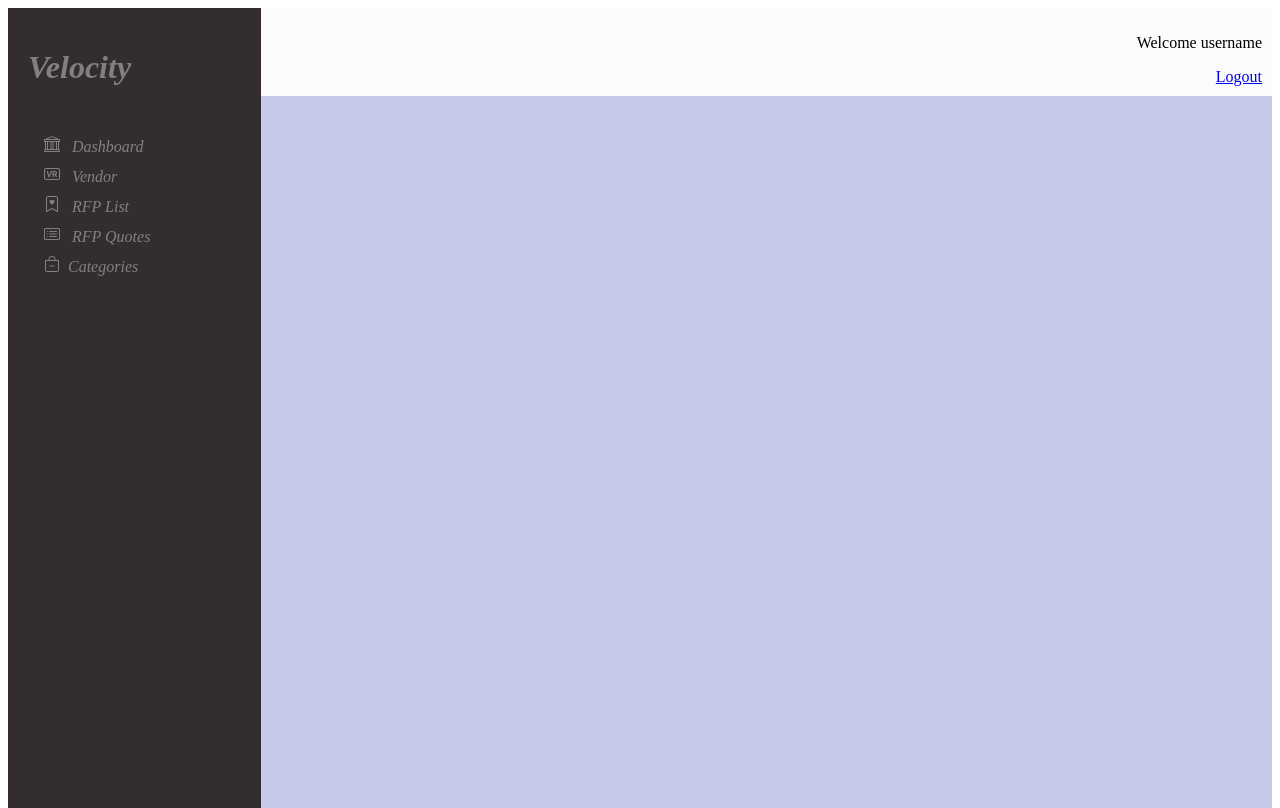
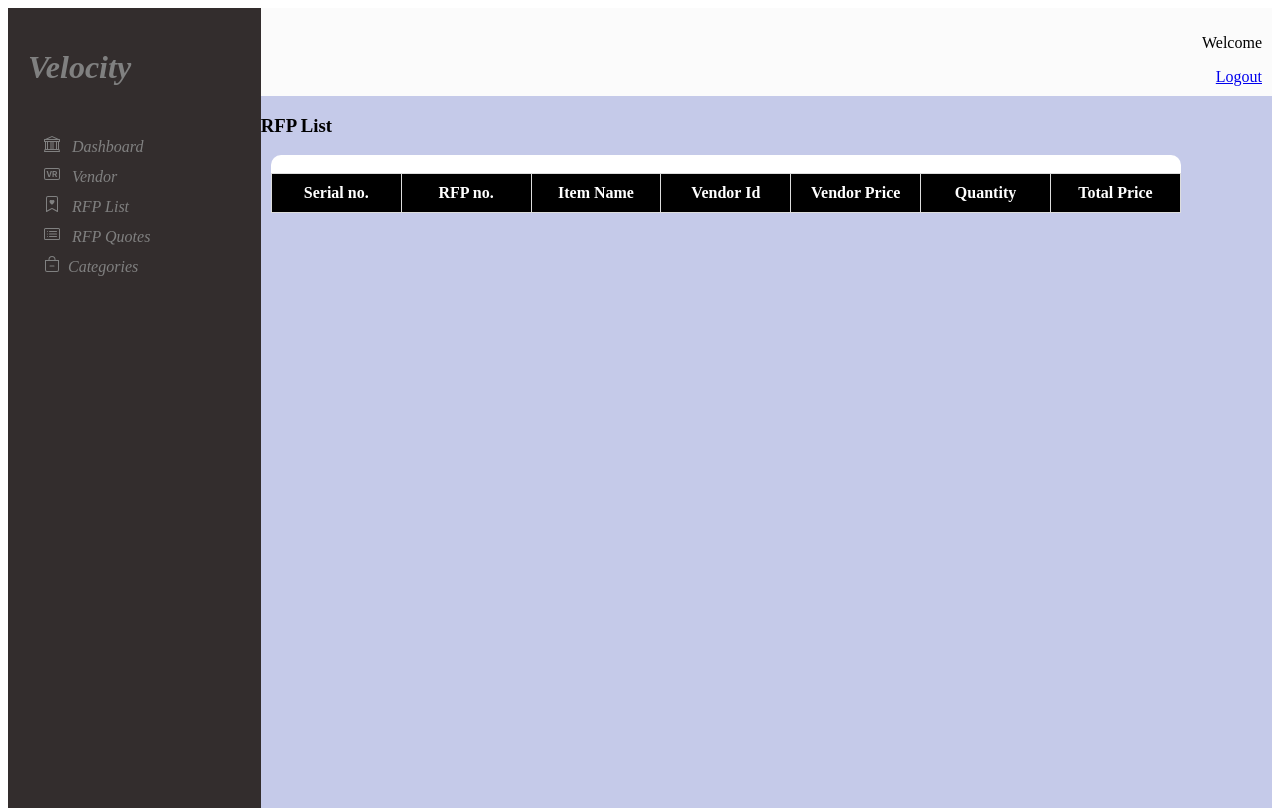
Before and after one commit to neelima-singh726/RFP, a Django app: page /rfp-quotes/ in a window 1280 px wide. Run offline with Django 4.2, Linux system fonts and the light colour scheme; data comes from the database, SQL or seed files in the repository; lists and menus that the app fills with data are empty; parts of the project's set-up code (start-up, migrations or seed data) failed here and were passed over.

Commit message:
new changes

```diff
--- a/rfp_project/urls.py
+++ b/rfp_project/urls.py
@@ -17,6 +17,8 @@ Including another URLconf
 from django.contrib import admin
 from django.urls import path,include
 
+handler404 = 'users.views.custom_404_view'
+
 urlpatterns = [
     path('admin/', admin.site.urls),
     path('',include('users.urls')),
--- a/templates/rfp_quotes.html
+++ b/templates/rfp_quotes.html
@@ -5,7 +5,6 @@
     <meta name="viewport" content="width=device-width, initial-scale=1.0">
     <title>Your Page Title</title>
     <style>
-        /* Styling for the two sections */
         .section-1 {
             background-color: #332D2D;
             width: 20%;
@@ -19,6 +18,7 @@
             width: 80%;
             height: 100vh;
             float: right;
+
         }
 
         .options {
@@ -40,6 +40,39 @@
             color: black;
             text-align: right;
             padding: 10px;
+        }
+        .bs-example {
+            width: 90%;
+            border-radius: 10px;
+            margin: 10px;
+            background-color: white;
+        }
+
+        .bs-example table {
+            width: 100%;
+            border-collapse: collapse;
+            table-layout: fixed; /* Fixed layout to cover parent width */
+        }
+
+        .bs-example th {
+            background-color: black;
+            color: white;
+            text-align: center;
+        }
+
+        .bs-example th,
+        .bs-example td {
+            padding: 10px; /* Add padding to cells */
+            border: 1px solid #ddd; /* Add border for cells */
+            word-wrap: break-word; /* Allow text to wrap within cells */
+        }
+
+        .bs-example tbody tr:nth-child(even) {
+            background-color: #f2f2f2; /* Alternate row background color */
+        }
+
+        .bs-example tbody tr:hover {
+            background-color: #ddd; /* Hovered row background color */
         }
 
 
@@ -84,9 +117,40 @@
     </div>
     <div class="section-2">
         <nav class="navbar navbar-light bg-light">
-            <p>Welcome username</p>
+            <p>Welcome </p>
             &nbsp;<a href = "{%url 'logout'%}">Logout</a>
           </nav>
+          <div>
+            <h3>RFP List</h3>
+          </div>
+          <div class="bs-example">
+            <br>
+            <table class="table table-bordered table-striped">
+                <thead>
+                    <tr>
+                        <th>Serial no.</th>
+                        <th>RFP no.</th>
+                        <th>Item Name</th>
+                        <th>Vendor Id</th>
+                        <th>Vendor Price</th>
+                        <th>Quantity</th>
+                        <th>Total Price</th>
+                    </tr>
+                </thead>
+                <tbody>
+                    {% for quote in quotes %}
+                        <tr>
+                            <td>{{ forloop.counter }}</td>
+                            <td>{{ quote.rfp.id }}</td>
+                            <td>{{ quote.rfp.rfp_title }}</td>
+                            <td>{{ quote.vendor.vendor_id }}</td>
+                            <td>{{ quote.vendor_price }}</td>
+                            <td>{{ quote.quantity }}</td>
+                            <td>{{ quote.total_price }}</td>
+                        </tr>
+                    {% endfor %}
+                </tbody>
+            </table>
     </div>
 </body>
 </html>
--- a/templates/vendor.html
+++ b/templates/vendor.html
@@ -168,6 +168,7 @@
                 <thead>
                     <tr>
                         <th>S.no</th>
+                        <th>Vendor ID</th>
                         <th>First Name</th>
                         <th>Last Name</th>
                         <th>Email</th>
@@ -180,6 +181,7 @@
                     {% for vendor in vendors %}
                     <tr>
                         <td>{{ forloop.counter }}</td>
+                        <td>{{ vendor.vendor_id }}</td>
                         <td>{{ vendor.first_name }}</td>
                         <td>{{ vendor.last_name }}</td>
                         <td>{{ vendor.email }}</td>
--- a/users/urls.py
+++ b/users/urls.py
@@ -1,5 +1,7 @@
 from django.urls import path
 from . import views
+
+
 
 urlpatterns = [
     path('login/', views.SignInView.as_view(), name='login'),
@@ -18,7 +20,7 @@ urlpatterns = [
     path('rfp-open/<int:id>/', views.rfpopen, name='rfp-open'),
     path('rfp-close/<int:id>/', views.rfpclose, name='rfp-close'),
     path('create-rfp/', views.CreateRfpView.as_view(), name='create-rfp'),
-    path('apply/<int:rfp_id>/', views.CreateRFpForQuoteView.as_view(), name='apply-for-quote')
+    path('apply/<int:rfp_id>/', views.CreateRFpForQuoteView.as_view(), name='apply-for-quote'),
 
 
 
--- a/users/views.py
+++ b/users/views.py
@@ -10,20 +10,30 @@ from django.utils.decorators import method_decorator
 from django.contrib.auth.decorators import login_required
 import logging
 from django.views.generic.edit import CreateView
+from django.contrib.auth.mixins import LoginRequiredMixin
 
 
 from users.models import Category, Quotes, RFPList, Vendor
 
 logger = logging.getLogger(__name__)
-class HomeView(View):
-    """View for the home page.
+
+
+def custom_404_view(request, exception):
+    return render(request, '404.html', status=404)
+
+
+class HomeView(LoginRequiredMixin,View):
+    """
+    View for the home page.
 
     Args:
         View (class): The base View class.
 
     Returns:
-        HttpResponse: Renders home page with the list of posts.
+        HttpResponse: Renders home page for admin.
     """
+
+
     def get(self, request):
         try:
             return render(request, 'homeAdmin.html')
@@ -35,14 +45,14 @@ class HomeView(View):
             error_message = str(e)  # Convert the exception to a string
             return HttpResponse(f"An error occurred: {error_message}", status=500)
 
-class HomeVendorView(View):
-    """View for the home page.
+class HomeVendorView(LoginRequiredMixin,View):
+    """ View for the home page.
 
     Args:
         View (class): The base View class.
 
     Returns:
-        HttpResponse: Renders home page with the list of posts.
+        HttpResponse: Renders home page for vendor.
     """
     def get(self, request):
         try:
@@ -63,7 +73,7 @@ class SignInView(View):
 
     Returns:
         HttpResponse: Renders login form in case of invalid login
-        Redirects to home page for valid login.
+        Redirects to home page (vendor or admin based on credentials) for valid login.
     """
     def get(self, request):
         try:
@@ -125,7 +135,7 @@ class SignUpView(View):
         request (HttpRequest): The request object.
 
     Returns:
-        HttpResponse: Rendered registration form or a redirection to the home page after successful registration.
+        HttpResponse: Rendered registration form for admin or a redirection to the home page after successful registration.
     """
     def get(self, request):
         try:
@@ -167,7 +177,7 @@ class SignUpVendorView(View):
         request (HttpRequest): The request object.
 
     Returns:
-        HttpResponse: Rendered registration form or a redirection to the home page after successful registration.
+        HttpResponse: Rendered registration form for vendor or a redirection to the home page after successful registration.
     """
     def get(self, request):
         try:
@@ -203,8 +213,7 @@ class VendorView(View):
     """View for Vendor Page.
 
     Args:
-        request (HttpRequest): The request object.
-
+        request (HttpRequest):Base View
     Returns:
         HttpResponse: Renderes vendors list.
     """
@@ -215,28 +224,29 @@ class VendorView(View):
 
 
 class RfpQuotesView(View):
-    """View for user sign up.
+    """View for listing rfp quoted by vendor.
 
     Args:
-        request (HttpRequest): The request object.
+        request (HttpRequest): Base View
 
     Returns:
-        HttpResponse: Rendered registration form or a redirection to the home page after successful registration.
+        HttpResponse: Renders quotes created by vendor, filter them as per admin needs, only approved vendors will be displayed.
     """
     def get(self, request):
-        rfps = RFPList.objects.all()
-        return render(request,'rfp_quotes.html',{'rfps':rfps})
-    def post(self, request):
-        return render(request,'rfp_quotes.html')
+        approved_vendors = Vendor.objects.filter(v_status='approve')
+        quotes = Quotes.objects.filter(vendor__in=approved_vendors).select_related('rfp', 'vendor').all()
+        context = {'quotes': quotes}
+        return render(request, 'rfp_quotes.html', context)
+
 
 class RfpListView(View):
-    """View for user sign up.
+    """View for Listing RFP created by admin.
 
     Args:
-        request (HttpRequest): The request object.
+        request (HttpRequest): Base View.
 
     Returns:
-        HttpResponse: Rendered registration form or a redirection to the home page after successful registration.
+        HttpResponse: Renders List of RFPs created.
     """
     def get(self, request):
         rfps = RFPList.objects.all()
@@ -244,20 +254,32 @@ class RfpListView(View):
 
 
 class CategoryView(View):
-    """View for user sign up.
+    """View for Categories.
 
     Args:
-        request (HttpRequest): The request object.
+        request (HttpRequest): Base View.
 
     Returns:
-        HttpResponse: Rendered registration form or a redirection to the home page after successful registration.
-    """
+        HttpResponse: Renders Catgory List Page."""
+
     def get(self, request):
         category = Category.objects.all()
         return render(request,'category.html',{'category':category})
 
 
 def approve(request, vendor_id):
+    """method to Approve the Vendor
+
+    Args:
+        request (HttpRequest): The HTTP request object.
+        vendor_id (int): The ID of the vendor to be approved.
+
+    Raises:
+        Http404: If the vendor with the given ID does not exist.
+
+    Returns:
+        HttpResponseRedirect: Redirects to the 'vendor' page after approving the vendor.
+    """
     try:
         vendor = Vendor.objects.get(pk=vendor_id)
         vendor.v_status = 'approve'
@@ -267,6 +289,20 @@ def approve(request, vendor_id):
     return redirect('vendor')
 
 def reject(request, vendor_id):
+    """Rejects a vendor.
+
+    This method updates the status of the vendor with the given ID to 'reject'.
+
+    Args:
+        request (HttpRequest): The HTTP request object.
+        vendor_id (int): The ID of the vendor to be rejected.
+
+    Raises:
+        Http404: If the vendor with the given ID does not exist.
+
+    Returns:
+        HttpResponseRedirect: Redirects to the 'vendor' page after rejecting the vendor.
+    """
     try:
         vendor = Vendor.objects.get(pk=vendor_id)
         vendor.v_status = 'reject'
@@ -276,6 +312,20 @@ def reject(request, vendor_id):
     return redirect('vendor')
 
 def rfpopen(request, id):
+    """Open an RFP.
+
+    This view opens an RFP by updating its status to 'open'.
+
+    Args:
+        request (HttpRequest): The HTTP request object.
+        id (int): The ID of the RFPList to be opened.
+
+    Raises:
+        Http404: If the RFPList with the given ID does not exist.
+
+    Returns:
+        HttpResponseRedirect: Redirects to the 'rfp-list' page after opening the RFP.
+    """
     try:
         rfps = RFPList.objects.get(pk=id)
         rfps.status = 'open'
@@ -285,6 +335,20 @@ def rfpopen(request, id):
     return redirect('rfp-list')
 
 def rfpclose(request, id):
+    """Close an RFP.
+
+    This view closes an RFP by updating its status to 'close'.
+
+    Args:
+        request (HttpRequest): The HTTP request object.
+        id (int): The ID of the RFPList to be closed.
+
+    Raises:
+        Http404: If the RFPList with the given ID does not exist.
+
+    Returns:
+        HttpResponseRedirect: Redirects to the 'rfp-list' page after closing the RFP.
+    """
     try:
         rfps = RFPList.objects.get(pk=id)
         rfps.status = 'close'
@@ -309,6 +373,16 @@ from base64 import urlsafe_b64decode, urlsafe_b64encode
 
 
 class SendEmailView(View):
+    """Send an email to the specified email address.
+
+        Args:
+            email (str): The recipient's email address.
+
+        Returns:
+            dict: A dictionary containing the success status of the email sending operation.
+                - 'success' (bool): True if the email was sent successfully, False otherwise.
+                - 'error' (str): An error message in case of failure.
+    """
     def send_email(self, email):
         try:
             subject = "Account Created"
@@ -335,26 +409,69 @@ class SendEmailView(View):
 
 
 class RfpForQuotesView(View):
+    """View for vendors to quote RFPs.
+
+    Args:
+        View (Base Class): Base class view.
+    """
+
     def get(self, request):
-        rfps = RFPList.objects.all()
-        return render(request,'rfp_for_quotes.html',{'rfps':rfps})
+        try:
+            rfps = RFPList.objects.all()
+        except RFPList.DoesNotExist:
+            raise Http404("No RFPs found")
 
-
+        return render(request, 'rfp_for_quotes.html', {'rfps': rfps})
 
 
 def send_emails(subject, body, sender, recipients, password):
-    msg = MIMEText(body)
-    msg['Subject'] = subject
-    msg['From'] = sender
-    msg['To'] = ', '.join(recipients)
-    with smtplib.SMTP_SSL('smtp.gmail.com', 465) as smtp_server:
-       smtp_server.login(sender, password)
-       smtp_server.sendmail(sender, recipients, msg.as_string())
-    print("Message sent!")
+    """Send broadcast emails.
 
+    This function sends an email to a list of recipients.
+
+    Args:
+        subject (str): The subject of the email.
+        body (str): The body of the email.
+        sender (str): The sender's email address.
+        recipients (list): A list of recipient email addresses.
+        password (str): The password of the sender's email address.
+
+    Returns:
+        None
+
+    Raises:
+        Exception: If an error occurs during the email sending process.
+    """
+    try:
+        msg = MIMEText(body)
+        msg['Subject'] = subject
+        msg['From'] = sender
+        msg['To'] = ', '.join(recipients)
+
+        with smtplib.SMTP_SSL('smtp.gmail.com', 465) as smtp_server:
+            smtp_server.login(sender, password)
+            smtp_server.sendmail(sender, recipients, msg.as_string())
+
+        print("Message sent!")
+    except Exception as e:
+        # Handle email sending errors here
+        # You can log the error or take appropriate action
+        print(f"Error sending email: {str(e)}")
 
 
 class CreateRfpView(CreateView):
+    """Class-based view for creating a new Request for Proposal (RFP).
+
+    This view is called when the 'Create Rfp' button is clicked and is used to create a new RFP.
+
+    Args:
+        CreateView (class): The base class for Django class-based views.
+
+    Attributes:
+        model (class): The model associated with the view (RFPList in this case).
+        fields (list): The fields of the model that should be displayed in the form.
+        success_url (str): The URL to redirect to after a successful form submission.
+    """
     model = RFPList
     fields = ['rfp_title','item_desc','last_date','min_amount','max_amount','category']
     success_url = reverse_lazy('rfp-list')  # Redirect to rfp-list URL after successful form submission
@@ -392,6 +509,16 @@ class CreateRfpView(CreateView):
             return JsonResponse({'success': False, 'error': str(e)})
 
 class CreateRFpForQuoteView(CreateView):
+    """Class-based view for creating a new Request for Proposal (RFP) for quotes.
+
+    Args:
+        CreateView (class): The base class for Django class-based views.
+
+    Attributes:
+        model (class): The model associated with the view (Quotes in this case).
+        fields (list): The fields of the model that should be displayed in the form.
+        success_url (str): The URL to redirect to after a successful form submission.
+    """
     model = Quotes
     fields = ['vendor_price','item_desc','quantity','total_price']
     success_url = reverse_lazy('rfp-for-quotes')  # Redirect to rfp-list URL after successful form submission
```
Also changed, not shown: templates/404.html (added, +10 -0 lines).
